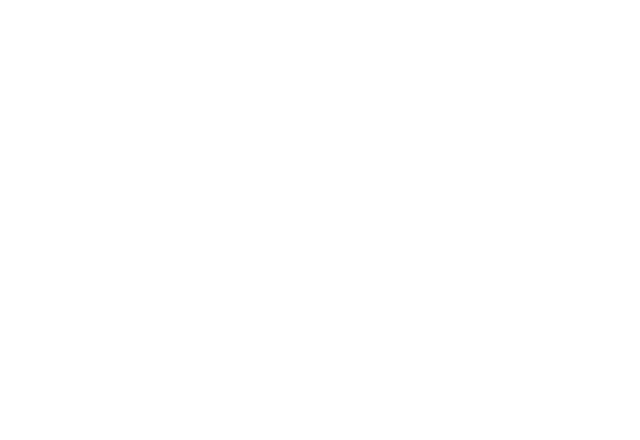
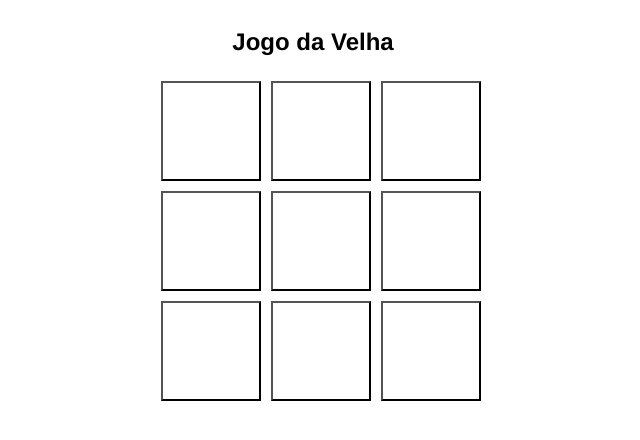
Before and after one commit to FilipePereiraLima/JogoDaVelha_PWA, a website: page index.html in a window 1280 px wide. Shown: the whole page, without its empty margins (327-967 px from the left). Drawn offline with Linux system fonts and the light colour scheme.

Commit message:
Tabuleiro

```diff
--- a/css/style.css
+++ b/css/style.css
@@ -0,0 +1,22 @@
+body{
+    display: grid;
+    grid-template-columns: 100%;
+    justify-items: center;
+    align-items: center;
+    font-family: 'Helvetica', sans-serif;
+}
+
+.board{
+    width: 315px;
+    display: grid;
+    grid-template-columns: 1fr 1fr 1fr;
+}
+
+.board button {
+    width: 100px;
+    height: 100px;
+    margin: 5px;
+    cursor: pointer;
+    font-size: 50px;
+    background-color: white;
+}
--- a/index.html
+++ b/index.html
@@ -7,19 +7,21 @@
     <meta name="theme-color" content="#fff">
     <meta name="description" content="jogo da velha.">
     <link rel="stylesheet" href="css/style.css">
-    <link rel="manifest" href="manifest.json">
 </head>
 <body>
+    <h2>Jogo da Velha</h2>
     <div class="board">
-        <div class="cell"></div>
-        <div class="cell"></div>
-        <div class="cell"></div>
-        <div class="cell"></div>
-        <div class="cell"></div>
-        <div class="cell"></div>
-        <div class="cell"></div>
-        <div class="cell"></div>
-        <div class="cell"></div>
+        <button data-i="1"></button>
+        <button data-i="2"></button>
+        <button data-i="3"></button>
+        <button data-i="4"></button>
+        <button data-i="5"></button>
+        <button data-i="6"></button>
+        <button data-i="7"></button>
+        <button data-i="8"></button>
+        <button data-i="9"></button>
     </div>
+    <h2 class="currentPlayer"></h2>
+    <script src="js/script.js"></script>
 </body>
 </html>
```
